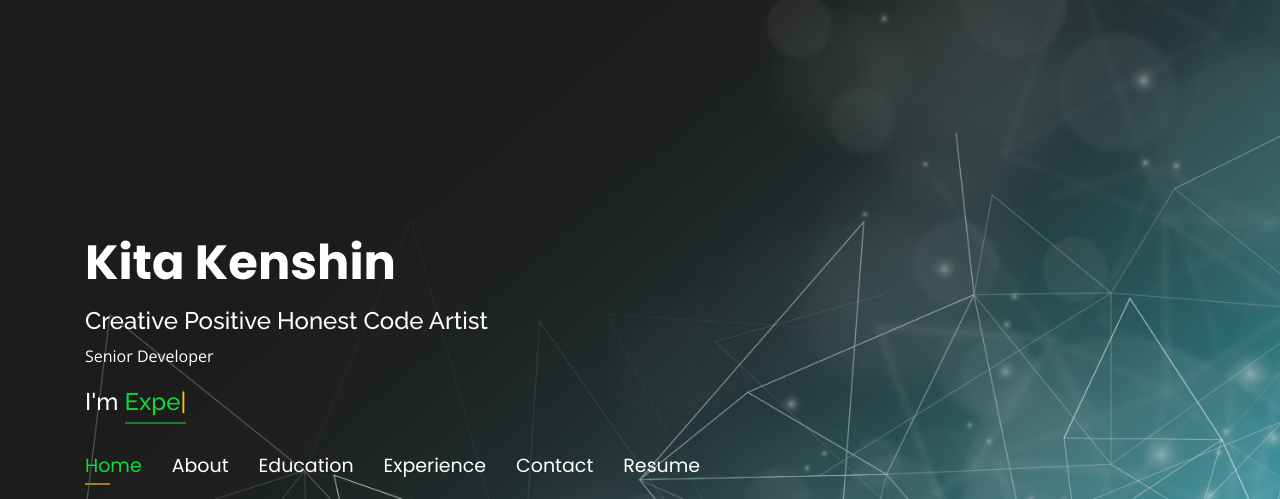
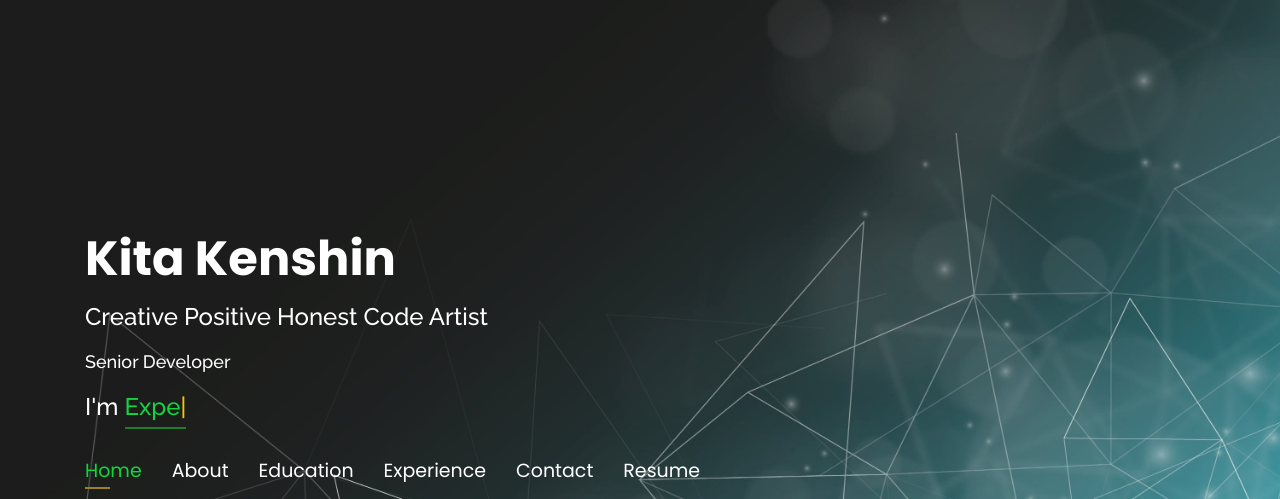
Before and after one commit to KitaKenshin/KitaKenshin.github.io, a plain HTML site: page index.html in a window 1280 px wide. Shown: the top 499 px of the page. Drawn offline with nearby package versions, Linux system fonts and the light colour scheme.

Commit message:
Fix small issue

```diff
--- a/index.html
+++ b/index.html
@@ -35,7 +35,7 @@
     <div class="container">
       <h1 itemprop="name">Kita Kenshin</h1>
       <h2 style="color:#fff" itemprop="description">Creative Positive Honest Code Artist</h2>
-      <span itemprop="jobTitle">Senior Developer</span>
+      <h2 style="color:#fff; font-size: 18px;" itemprop="jobTitle">Senior Developer</h2>
       <h2 style="color:#fff">I'm <span class="typing" style="color:#12D640"></span></h2>
       <nav class="nav-menu d-none d-lg-block">
         <ul>
```
